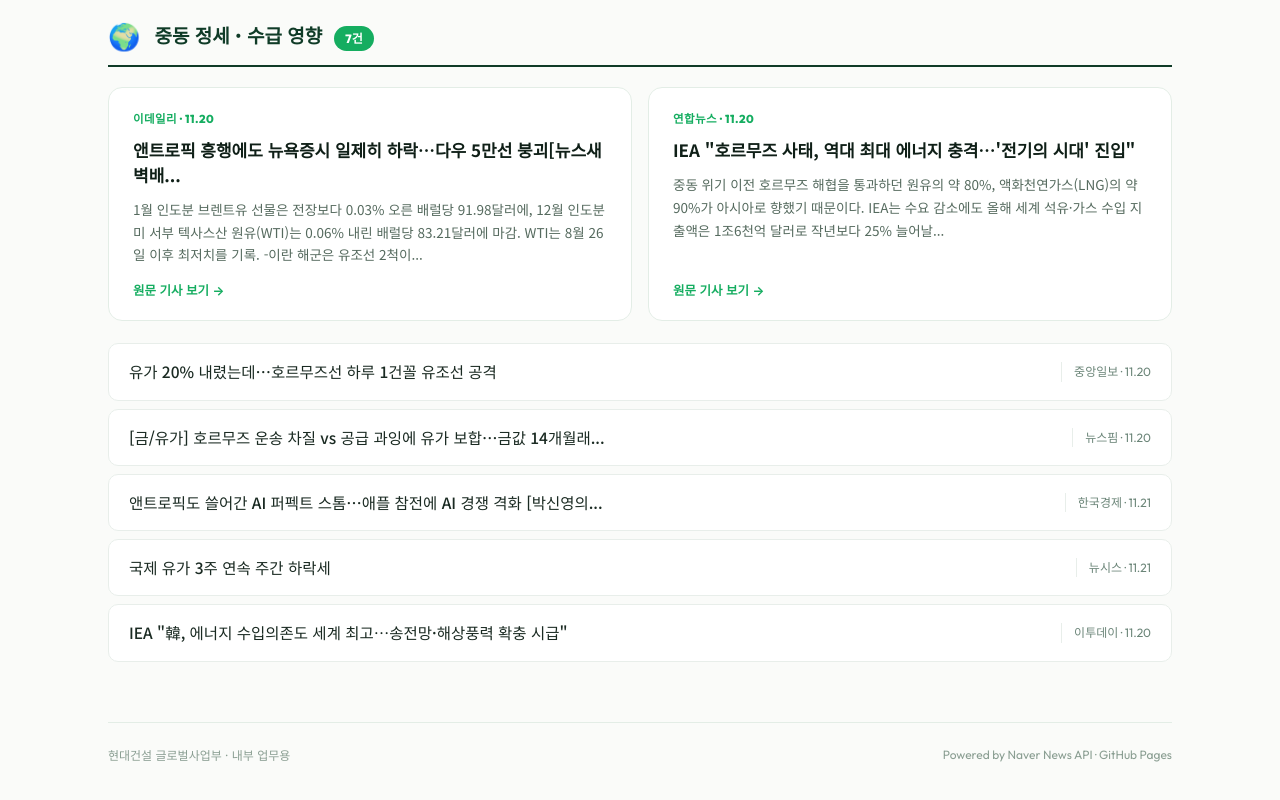
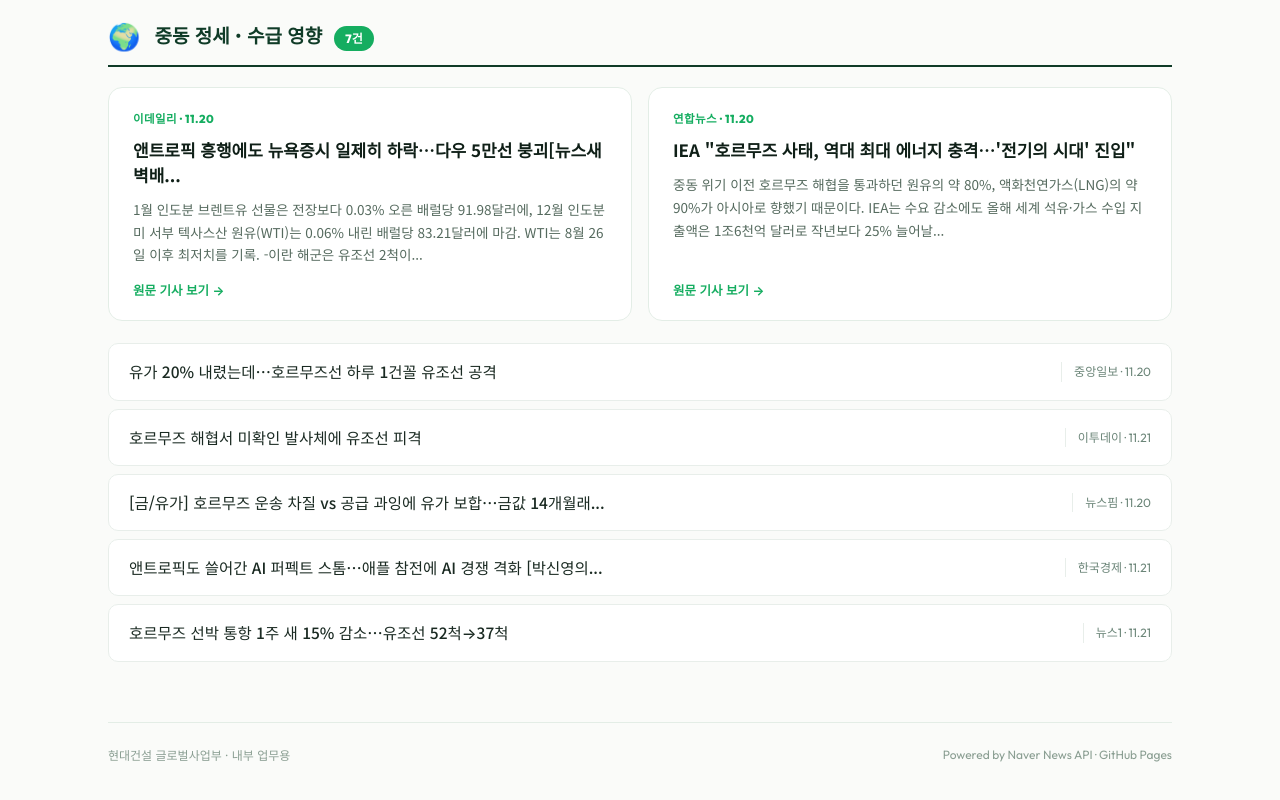
Before and after one commit to hdec-daily-news/oil-naphtha, a plain HTML site: page index.html in a window 1280 px wide. Shown: the part 1859-2659 px from the top of the page. Drawn offline with Linux system fonts and the light colour scheme.

Commit message:
Daily update 2026-11-21

```diff
--- a/index.html
+++ b/index.html
@@ -180,6 +180,12 @@
             </a>
           </li>
           <li class="headline">
+            <a href="https://www.etoday.co.kr/news/view/2651228" target="_blank" rel="noopener">
+              <span class="hl-title">호르무즈 해협서 미확인 발사체에 유조선 피격</span>
+              <span class="hl-meta">이투데이 · 11.21</span>
+            </a>
+          </li>
+          <li class="headline">
             <a href="https://www.newspim.com/news/view/20261120000048" target="_blank" rel="noopener">
               <span class="hl-title">[금/유가] 호르무즈 운송 차질 vs 공급 과잉에 유가 보합…금값 14개월래...</span>
               <span class="hl-meta">뉴스핌 · 11.20</span>
@@ -192,15 +198,9 @@
             </a>
           </li>
           <li class="headline">
-            <a href="https://www.newsis.com/view/NISX20261121_0003877515" target="_blank" rel="noopener">
-              <span class="hl-title">국제 유가 3주 연속 주간 하락세</span>
-              <span class="hl-meta">뉴시스 · 11.21</span>
-            </a>
-          </li>
-          <li class="headline">
-            <a href="https://www.etoday.co.kr/news/view/2650773" target="_blank" rel="noopener">
-              <span class="hl-title">IEA &quot;韓, 에너지 수입의존도 세계 최고⋯송전망·해상풍력 확충 시급&quot;</span>
-              <span class="hl-meta">이투데이 · 11.20</span>
+            <a href="https://www.news1.kr/world/middleeast-africa/6361683" target="_blank" rel="noopener">
+              <span class="hl-title">호르무즈 선박 통항 1주 새 15% 감소…유조선 52척→37척</span>
+              <span class="hl-meta">뉴스1 · 11.21</span>
             </a>
           </li></ul>
     </section>
--- a/oil_naphtha.csv
+++ b/oil_naphtha.csv
@@ -16,7 +16,7 @@ category,date,source,title,link,description,hits
 중동영향,2026-11-20,이데일리,앤트로픽 흥행에도 뉴욕증시 일제히 하락…다우 5만선 붕괴[뉴스새벽배...,https://www.edaily.co.kr/News/Read?newsId=01902406645647688&mediaCodeNo=257&utm_source=naver&utm_medium=referral&utm_campaign=news_syndication&utm_content=original_article,"1월 인도분 브렌트유 선물은 전장보다 0.03% 오른 배럴당 91.98달러에, 12월 인도분 미 서부 텍사스산 원유(WTI)는 0.06% 내린 배럴당 83.21달러에 마감. WTI는 8월 26일 이후 최저치를 기록. -이란 해군은 유조선 2척이... ",28
 중동영향,2026-11-20,연합뉴스,"IEA ""호르무즈 사태, 역대 최대 에너지 충격…'전기의 시대' 진입""",https://www.yna.co.kr/view/AKR20261120051200530?input=1195m,"중동 위기 이전 호르무즈 해협을 통과하던 원유의 약 80%, 액화천연가스(LNG)의 약 90%가 아시아로 향했기 때문이다. IEA는 수요 감소에도 올해 세계 석유·가스 수입 지출액은 1조6천억 달러로 작년보다 25% 늘어날... ",18
 중동영향,2026-11-20,중앙일보,유가 20% 내렸는데…호르무즈선 하루 1건꼴 유조선 공격,https://www.joongang.co.kr/article/25480351,"복수의 해양 안보 당국자들은 이란이 구난 작업을 저지하기 위해 동일 선박을 반복 타격하려 했다고 전했다. 선체에 흡착지뢰가 부착된 사례도 확인됐으며, 원유 거래 업계와 선주들 사이에서는 화염에 휩싸인 선박... ",11
+중동영향,2026-11-21,이투데이,호르무즈 해협서 미확인 발사체에 유조선 피격,https://www.etoday.co.kr/news/view/2651228,이투데이=신혜주 기자 | 호르무즈 해협을 항해하던 유조선들이 미확인 발사체에 잇따라 공격받았다는... 카사브는 호르무즈 해협 입구인 오만 무산담반도에 자리한 지역이다. UKMTO는 이번 공격의 배후나 피격... ,11
 중동영향,2026-11-20,뉴스핌,[금/유가] 호르무즈 운송 차질 vs 공급 과잉에 유가 보합…금값 14개월래...,https://www.newspim.com/news/view/20261120000048,UBS의 지오바니 스타우노보 애널리스트는 이란의 공격 증가로 중동산 원유 수출이 압박받는 상황에서 중국의 원유 수입 확대까지 겹치며 해상 운송 중인 원유 물량이 줄고 시장 수급이 더욱 타이트해지고 있다고... ,11
 중동영향,2026-11-21,한국경제,앤트로픽도 쓸어간 AI 퍼펙트 스톰…애플 참전에 AI 경쟁 격화 [박신영의...,https://www.hankyung.com/article/202611211028i,미국과 이란 간 전쟁 이후 호르무즈 해협을 통과하는 유조선에 대한 공격이 계속되고 있지만 중동 산유국들의 원유 수출이 회복되면서 유가의 추가 상승을 억제하고 있습니다. 전쟁 직전인 지난 2월 27일 브렌트유... ,9
-중동영향,2026-11-21,뉴시스,국제 유가 3주 연속 주간 하락세,https://www.newsis.com/view/NISX20261121_0003877515,중동의 석유 수출 호조에 힘입어 유가가 주간 하락세를 기록했다고 미 CNBC가 20일(현지시각) 보도했다. 브렌트유 선물은 미국 동부시간 오후 2시56분 배럴당 92.22 달러로 0.26% 상승했다. 미국 서부텍사스산원유(WTI)... ,9
-중동영향,2026-11-20,이투데이,"IEA ""韓, 에너지 수입의존도 세계 최고⋯송전망·해상풍력 확충 시급""",https://www.etoday.co.kr/news/view/2650773,"80%, 원유·가스 수입의존도는 거의 100%에 달한다고 분석했다. IEA는 한국이 '2030년 재생에너지 100GW 보급... IEA는 중동 위기 이후 한국이 호주·브라질 등과 함께 전기차 판매가 2배 증가한 국가라고 꼽았다. 한국과... ",9
+중동영향,2026-11-21,뉴스1,호르무즈 선박 통항 1주 새 15% 감소…유조선 52척→37척,https://www.news1.kr/world/middleeast-africa/6361683,"중동산 원유 수출 규모는 개전 이후 올 10월까지 한때 회복세를 보기도 했으나, 이란의 해협 일대 선박 공격이 증가하면서 다시 위축되는 양상을 보이고 있다. UKMTO에 따르면 이달 13~18일 호르무즈 해협과 인근... ",9
```
